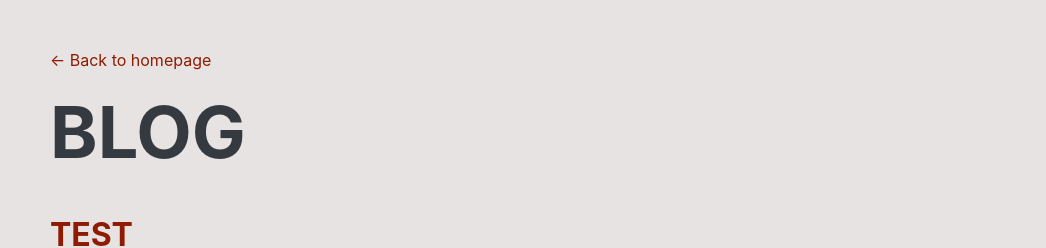
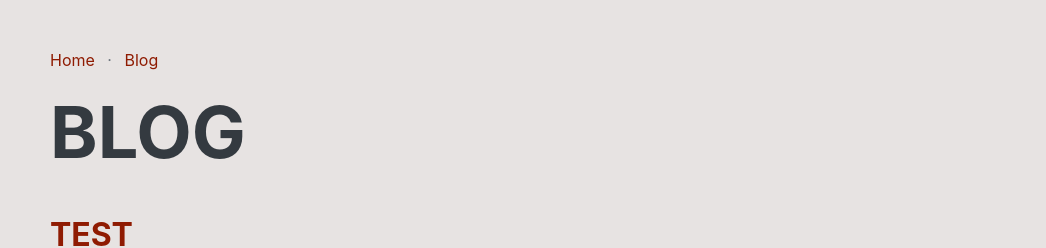
Before and after one commit to hannahkimincompbio/hannahkimincompbio.github.io, a Jekyll site: the page built from blog/index.html, in a window 1280 px wide. Shown: the top 248 px of the page, without its empty margins (234-1280 px from the left). Built offline with Jekyll 4.4.1, drawn with Linux system fonts in a browser that asks for light colours.

Commit message:
better blog navigation

```diff
--- a/blog/index.html
+++ b/blog/index.html
@@ -21,7 +21,11 @@
 <body>
   <div class="container mt-5 mb-5">
 
-    <a href="{{ '/' | relative_url }}">← Back to homepage</a>
+    <nav class="mb-4">
+      <a href="{{ '/' | relative_url }}">Home</a>
+      <span class="mx-2">·</span>
+      <a href="{{ '/blog/' | relative_url }}">Blog</a>
+    </nav>
 
     <h1 class="mt-4 mb-5">Blog</h1>
 
```
